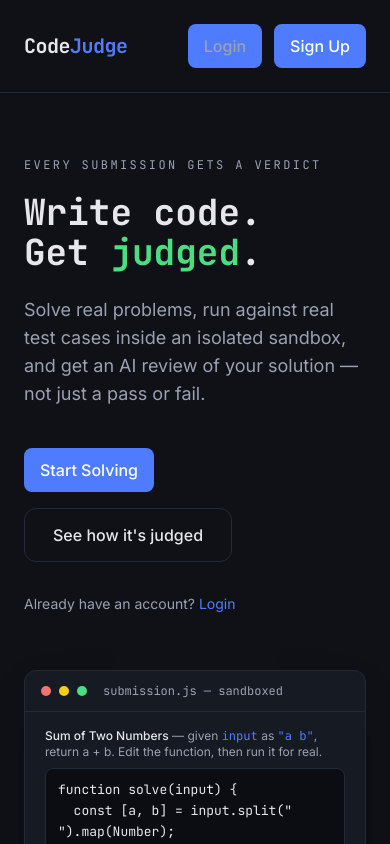
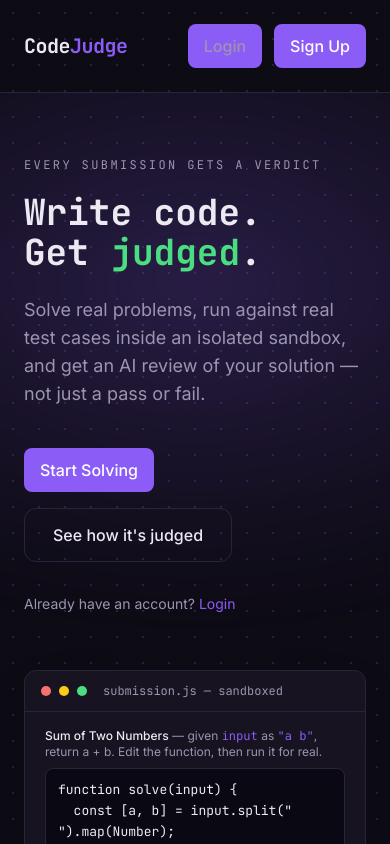
Before and after one commit to monu0001000/Code-Judge, a React (Vite) app in the folder frontend/: page / in a window 390 px wide. Shown: the top 844 px of the page. Built offline with nearby package versions, Linux system fonts and the light colour scheme; no server answers.

Commit message:
Update frontend layout, landing page, and styles

```diff
--- a/frontend/src/components/Layout.jsx
+++ b/frontend/src/components/Layout.jsx
@@ -6,60 +6,72 @@
 
   const isActive = (path) =>
     location.pathname.startsWith(path)
-      ? "text-cyan-400 border-cyan-400"
-      : "text-slate-300 border-transparent hover:text-white";
+      ? "border-b-2"
+      : "border-b-2 border-transparent";
+
+  const linkStyle = (path) => ({
+    color: location.pathname.startsWith(path) ? "var(--accent)" : "var(--muted)",
+    borderColor: location.pathname.startsWith(path) ? "var(--accent)" : "transparent",
+  });
 
   return (
-    <div className="min-h-screen bg-slate-900 text-white">
-
+    <div className="min-h-screen app-bg" style={{ color: "var(--text)" }}>
       {/* NAVBAR */}
-      <nav className="sticky top-0 z-50 bg-slate-900/90 backdrop-blur border-b border-slate-700">
-
-        <div className="max-w-7xl mx-auto flex items-center justify-between px-10 py-5">
-
+      <nav
+        className="sticky top-0 z-50 backdrop-blur border-b"
+        style={{ background: "rgba(13, 11, 20, 0.9)", borderColor: "var(--border)" }}
+      >
+        <div className="max-w-[1400px] mx-auto flex flex-wrap items-center justify-between gap-4 px-6 md:px-10 py-4">
           {/* Logo */}
           <div
-            className="text-3xl font-bold tracking-wide cursor-pointer hover:text-cyan-400 transition"
+            className="text-xl font-bold tracking-tight cursor-pointer transition"
+            style={{ fontFamily: "var(--font-display)" }}
             onClick={() => navigate("/dashboard")}
           >
-            CodeJudge
+            Code<span style={{ color: "var(--accent)" }}>Judge</span>
           </div>
 
           {/* Links */}
-          <div className="flex items-center gap-10 text-base font-medium">
-
+          <div className="flex items-center gap-6 md:gap-8 text-sm md:text-base font-medium">
             <Link
               to="/dashboard"
-              className={`pb-1 border-b-2 transition duration-200 ${isActive("/dashboard")}`}
+              className={`pb-1 transition duration-200 ${isActive("/dashboard")}`}
+              style={linkStyle("/dashboard")}
             >
               Dashboard
             </Link>
 
             <Link
               to="/problems"
-              className={`pb-1 border-b-2 transition duration-200 ${isActive("/problems")}`}
+              className={`pb-1 transition duration-200 ${isActive("/problems")}`}
+              style={linkStyle("/problems")}
             >
               Problems
             </Link>
 
             <Link
+              to="/leaderboard"
+              className={`pb-1 transition duration-200 ${isActive("/leaderboard")}`}
+              style={linkStyle("/leaderboard")}
+            >
+              Leaderboard
+            </Link>
+
+            <Link
               to="/profile"
-              className={`pb-1 border-b-2 transition duration-200 ${isActive("/profile")}`}
+              className={`pb-1 transition duration-200 ${isActive("/profile")}`}
+              style={linkStyle("/profile")}
             >
               Profile
             </Link>
-
           </div>
-
         </div>
-
       </nav>
 
       {/* PAGE CONTENT */}
-      <main className="px-6 py-6">
-        {children}
+      <main className="px-6 md:px-10 py-6">
+        <div className="max-w-[1400px] mx-auto">{children}</div>
       </main>
-
     </div>
   );
 }
--- a/frontend/src/components/PlaygroundDemo.jsx
+++ b/frontend/src/components/PlaygroundDemo.jsx
@@ -115,7 +115,7 @@
           rows={5}
           className="w-full rounded-lg border px-3 py-2.5 text-[13px] leading-relaxed resize-none focus:outline-none focus-visible:ring-2"
           style={{
-            background: "#0b0d13",
+            background: "#0a0812",
             borderColor: "var(--border)",
             color: "var(--text)",
             fontFamily: "var(--font-display)",
--- a/frontend/src/index.css
+++ b/frontend/src/index.css
@@ -10,12 +10,12 @@
 }
 
 :root {
-  --bg: #0f1117;
-  --panel: #161a23;
-  --border: #23283b;
-  --text: #e6e6eb;
-  --muted: #9aa1b2;
-  --accent: #4f7cff;
+  --bg: #0d0b14;
+  --panel: #171320;
+  --border: #2a2438;
+  --text: #ece9f2;
+  --muted: #9d94b0;
+  --accent: #8b5cf6;
   --success: #4ade80;
   --error: #f87171;
   --warning: #facc15;
@@ -53,6 +53,12 @@
   color: var(--text);
 }
 
+.app-bg {
+  background-color: var(--bg);
+  background-image: radial-gradient(circle, rgba(139, 92, 246, 0.22) 1.2px, transparent 1.2px);
+  background-size: 26px 26px;
+}
+
 button {
   background: var(--accent);
   color: white;
--- a/frontend/src/pages/Dashboard.jsx
+++ b/frontend/src/pages/Dashboard.jsx
@@ -118,7 +118,7 @@
     : [];
 
   return (
-    <div className="min-h-screen p-8" style={{ background: "var(--bg)", color: "var(--text)" }}>
+    <div>
       {/* HEADER */}
       <h1 className="text-3xl font-bold mb-8" style={{ fontFamily: "var(--font-display)" }}>
         Welcome back 👋
@@ -141,7 +141,7 @@
         <StatCard
           label="Fastest Runtime"
           value={stats?.fastestRuntime != null ? `${stats.fastestRuntime} ms` : "-"}
-          color="#c084fc"
+          color="#f472b6"
         />
       </div>
 
--- a/frontend/src/pages/Landing.jsx
+++ b/frontend/src/pages/Landing.jsx
@@ -30,8 +30,8 @@
 
   return (
     <div
-      className="min-h-screen"
-      style={{ background: "var(--bg)", color: "var(--text)", fontFamily: "var(--font-body)" }}
+      className="min-h-screen app-bg"
+      style={{ color: "var(--text)", fontFamily: "var(--font-body)" }}
     >
       {/* NAVBAR */}
       <nav
@@ -62,7 +62,18 @@
       </nav>
 
       {/* HERO */}
-      <section className="max-w-6xl mx-auto px-6 md:px-10 pt-16 md:pt-24 pb-20 grid md:grid-cols-2 gap-14 items-center">
+      <div className="relative overflow-hidden">
+        <div
+          aria-hidden="true"
+          className="pointer-events-none absolute -top-40 left-1/2 -translate-x-1/2 w-[1100px] h-[700px]"
+          style={{
+            background:
+              "radial-gradient(ellipse at center, rgba(139, 92, 246, 0.22) 0%, rgba(139, 92, 246, 0.06) 45%, transparent 70%)",
+            filter: "blur(10px)",
+          }}
+        />
+
+        <section className="relative max-w-[1320px] mx-auto px-6 md:px-10 pt-16 md:pt-24 pb-20 grid md:grid-cols-2 gap-14 items-center">
         <MotionDiv
           initial={{ opacity: 0, y: 16 }}
           animate={{ opacity: 1, y: 0 }}
@@ -128,10 +139,11 @@
         >
           <PlaygroundDemo />
         </MotionDiv>
-      </section>
+        </section>
+      </div>
 
       {/* VERDICTS / FEATURES */}
-      <section id="verdicts" className="max-w-6xl mx-auto px-6 md:px-10 py-16 md:py-24">
+      <section id="verdicts" className="max-w-[1320px] mx-auto px-6 md:px-10 py-16 md:py-24">
         <h3
           className="text-2xl md:text-3xl font-bold mb-2"
           style={{ fontFamily: "var(--font-display)" }}
@@ -170,7 +182,7 @@
 
       {/* CLOSING CTA */}
       <section className="border-t" style={{ borderColor: "var(--border)" }}>
-        <div className="max-w-6xl mx-auto px-6 md:px-10 py-16 text-center">
+        <div className="max-w-[1320px] mx-auto px-6 md:px-10 py-16 text-center">
           <h3
             className="text-2xl md:text-3xl font-bold mb-6"
             style={{ fontFamily: "var(--font-display)" }}
```
